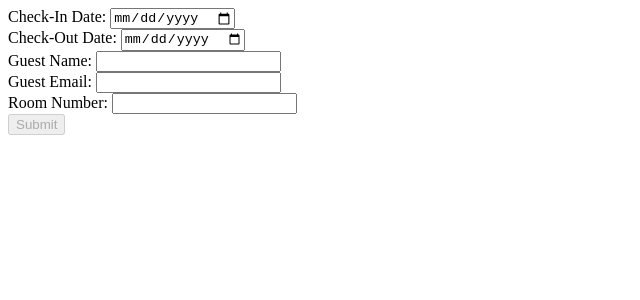
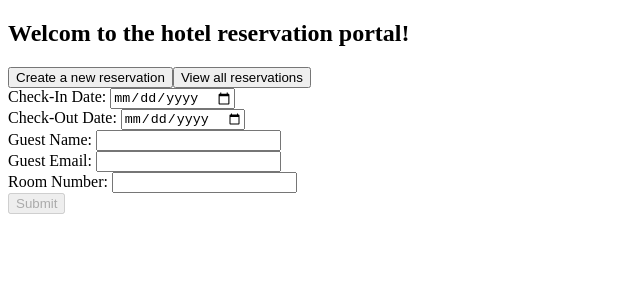
Before and after one commit to OussamaNaya/Angular-Reservation-App, an Angular app: page /new in a window 1280 px wide. Shown: the top 300 px of the page, without its empty margins (0-640 px from the left). Built offline with nearby package versions, Linux system fonts and the light colour scheme.

Commit message:
add combination of the home component in the form and list reservation component

```diff
--- a/src/app/reservation-form/reservation-form.component.html
+++ b/src/app/reservation-form/reservation-form.component.html
@@ -1,3 +1,5 @@
+<app-home></app-home>
+
 <form [formGroup]="reservationForm" (ngSubmit)="Submit()">
     <div>
         <label for="">Check-In Date: </label>
--- a/src/app/reservation-list/reservation-list.component.html
+++ b/src/app/reservation-list/reservation-list.component.html
@@ -1,3 +1,5 @@
+<app-home></app-home>
+
 <h2>List of the resevation !</h2>
 
 <ul *ngIf="reservations.length; else noReservation;">
--- a/src/app/reservation/reservation.module.ts
+++ b/src/app/reservation/reservation.module.ts
@@ -6,6 +6,8 @@
 import { FormsModule, ReactiveFormsModule } from '@angular/forms';
 import { AppRoutingModule } from "../app-routing.module";
 import { RouterModule } from '@angular/router';
+// import thr Home Module to use his component in our reservation componants.
+import { HomeModule } from '../home/home.module';
 
 @NgModule({
   declarations: [
@@ -18,7 +20,8 @@
     FormsModule,
     ReactiveFormsModule,
     AppRoutingModule,
-    RouterModule
+    RouterModule,
+    HomeModule
 ]
 })
 export class ReservationModule { }
```
Also changed, not shown: src/app/home/home.module.ts (+6 -1 lines).
